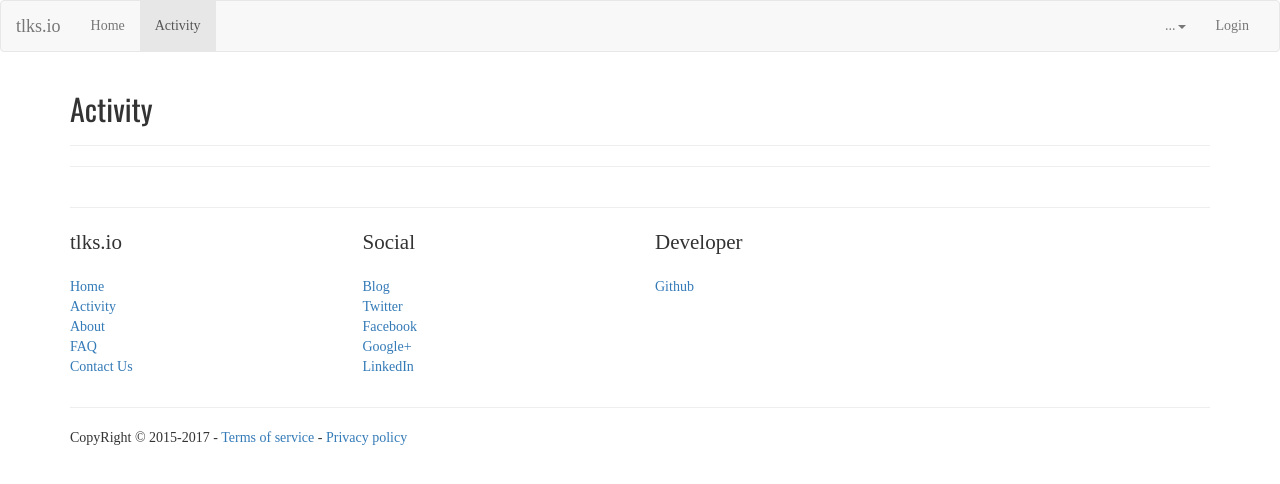
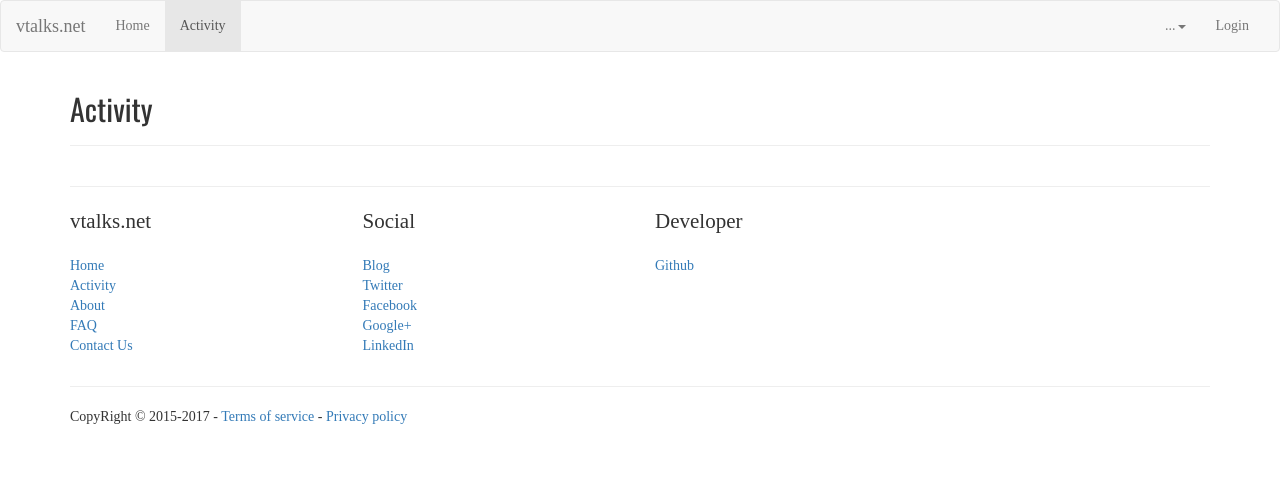
Before and after one commit to tlksio/tlksio, a Django app: page /activity in a window 1280 px wide. Shown: the top 484 px of the page. Run offline with Django 3.2, Linux system fonts and the light colour scheme; data that the repository does not hold is empty; some libraries are stand-ins or nearby versions; some web fonts are replaced.

Commit message:
vtalks.net

```diff
--- a/templates/activity.html
+++ b/templates/activity.html
@@ -10,7 +10,6 @@
                 {% include "partials/activity_list_item.html" %}
                 <hr>
             {% endfor %}
-            <hr>
         </div>
     </div>
 </div>
--- a/templates/partials/footer.html
+++ b/templates/partials/footer.html
@@ -3,30 +3,30 @@
     <div class="row">
         <div class="col-xs-3">
             <ul class="list-unstyled menu">
-                <li class="lead">tlks.io</li>
-                <li><a href="/" title="tlks.io home">Home</a></li>
-                <li><a href="/activity" title="tlks.io activity log">Activity</a></li>
-                <li><a href="/about" title="about tlks.io">About</a></li>
-                <li><a href="/faq" title="tlks.io Frequent Asked Questions">FAQ</a></li>
+                <li class="lead">vtalks.net</li>
+                <li><a href="/" title="vtalks.net home">Home</a></li>
+                <li><a href="/activity" title="vtalks.net activity log">Activity</a></li>
+                <li><a href="/about" title="about vtalks.net">About</a></li>
+                <li><a href="/faq" title="vtalks.net Frequent Asked Questions">FAQ</a></li>
                 <li><a href="/contactus" title="Contact us">Contact Us</a></li>
             </ul>
         </div>
         <div class="col-xs-3">
             <ul class="list-unstyled menu">
                 <li class="lead">Social</li>
-                <li><a href="http://tlks.tumblr.com/" title="tlks.io blog">Blog</a></li>
-                <li><a href="http://twitter.com/tlksio" title="tlks.io twitter account">Twitter</a></li>
-                <li><a href="https://www.facebook.com/pages/tlksio/787097164701089" title="tlks.io facebook page">Facebook</a>
+                <li><a href="http://tlks.tumblr.com/" title="vtalks.net blog">Blog</a></li>
+                <li><a href="http://twitter.com/tlksio" title="vtalks.net twitter account">Twitter</a></li>
+                <li><a href="https://www.facebook.com/pages/tlksio/787097164701089" title="vtalks.net facebook page">Facebook</a>
                 </li>
-                <li><a href="https://www.google.com/+TlksIo" title="tlks.io Google+ page">Google+</a></li>
-                <li><a href="https://www.linkedin.com/company/tlks-io" title="tlks.io LinkedIn profile">LinkedIn</a>
+                <li><a href="https://www.google.com/+TlksIo" title="vtalks.net Google+ page">Google+</a></li>
+                <li><a href="https://www.linkedin.com/company/vtalks.net" title="vtalks.net LinkedIn profile">LinkedIn</a>
                 </li>
             </ul>
         </div>
         <div class="col-xs-3">
             <div class="ul list-unstyled menu">
                 <li class="lead">Developer</li>
-                <li><a href="http://github.com/tlksio" title="tlks.io opensource source code">Github</a></li>
+                <li><a href="http://github.com/tlksio" title="vtalks.net opensource source code">Github</a></li>
             </div>
         </div>
         <div class="col-xs-3"></div>
@@ -36,9 +36,9 @@
         <div class="col-xs-12">
             <span>CopyRight © 2015-{% now "Y" %}</span>
             <span>-</span>
-            <a href="/terms" title="tlks.io terms of service">Terms of service</a>
+            <a href="/terms" title="vtalks.net terms of service">Terms of service</a>
             <span>-</span>
-            <a href="/privacy" title="tlks.io privacy policy">Privacy policy</a>
+            <a href="/privacy" title="vtalks.net privacy policy">Privacy policy</a>
         </div>
     </div>
 </footer>
--- a/templates/partials/navbar.html
+++ b/templates/partials/navbar.html
@@ -9,7 +9,7 @@
                 <span class="icon-bar"></span>
                 <span class="icon-bar"></span>
             </button>
-            <a class="navbar-brand" href="/">tlks.io</a>
+            <a class="navbar-brand" href="/">vtalks.net</a>
         </div>
 
         <!-- Collect the nav links, forms, and other content for toggling -->
```
Also changed, not shown: CONTRIBUTING.md (+2 -2 lines), README.md.
